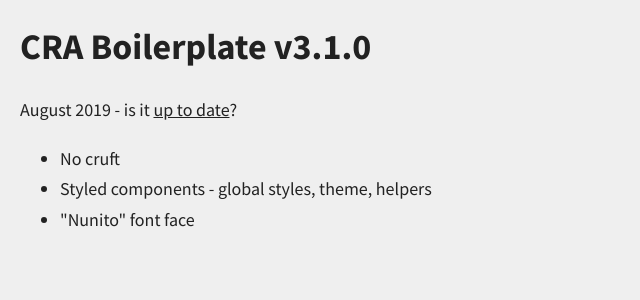
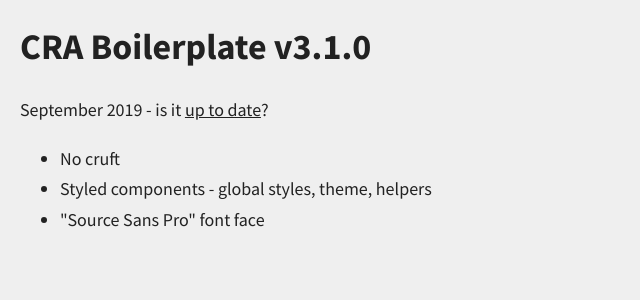
Before and after one commit to murbar/cra-boilerplate, a React (Create React App) app: page / in a window 1280 px wide. Shown: the top 300 px of the page, without its empty margins (0-640 px from the left). Built offline with nearby package versions, Linux system fonts and the light colour scheme.

Commit message:
Edit body copy

```diff
--- a/src/App.js
+++ b/src/App.js
@@ -11,13 +11,13 @@ function App() {
     <Styles>
       <Header />
       <p>
-        August 2019 - is it{' '}
+        September 2019 - is it{' '}
         <a href="https://github.com/facebook/create-react-app/releases">up to date</a>?
       </p>
       <ul>
         <li>No cruft</li>
         <li>Styled components - global styles, theme, helpers</li>
-        <li>"Nunito" font face</li>
+        <li>"Source Sans Pro" font face</li>
       </ul>
     </Styles>
   );
```
